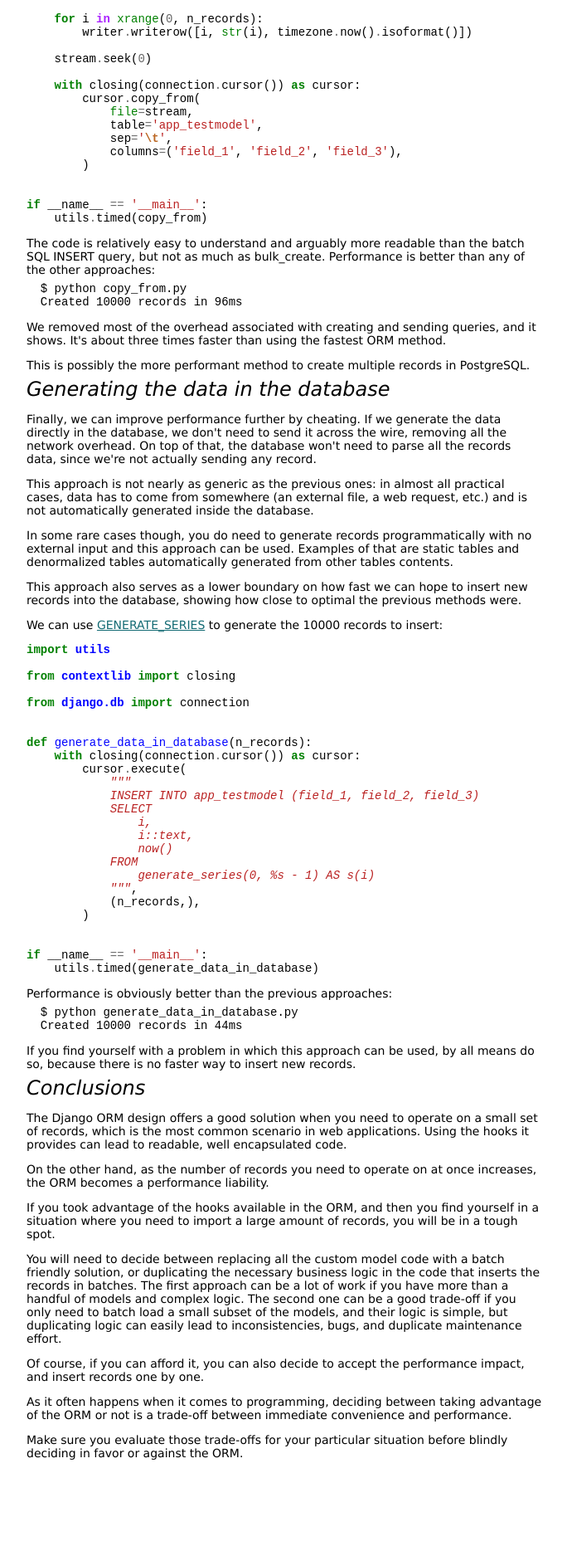
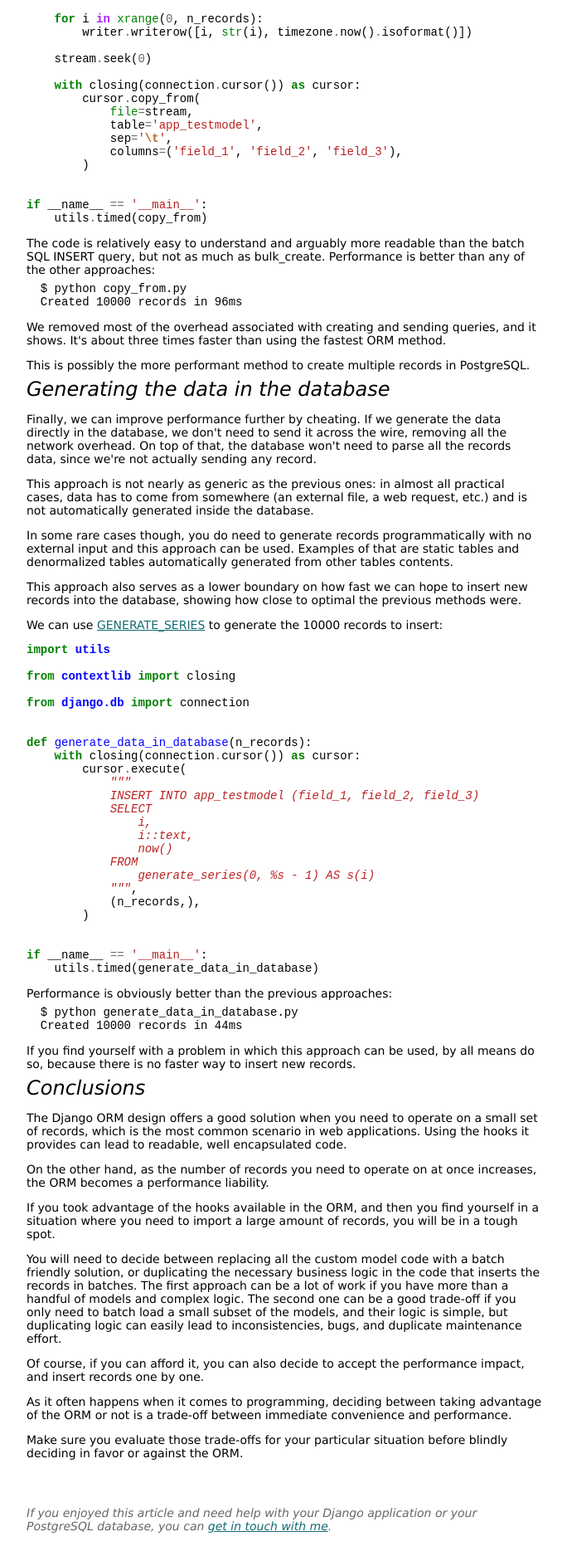
Before and after one commit to stefano/stefano.github.com, a Jekyll site: the page built from django-pg-bulk-insert.html, in a window 1280 px wide. Shown: the part 4428-6303 px from the top of the page at 83% size, without its empty margins (224-908 px from the left). Built offline with Jekyll 4.4.1, drawn with Linux system fonts in a browser that asks for light colours; before the commit the page ends 6215 px from its top, so only the background shows below that.

Commit message:
footnote

```diff
--- a/css/bulk_insert.css
+++ b/css/bulk_insert.css
@@ -73,3 +73,9 @@
 .content .highlight {
     margin-top: 1em;
 }
+
+.content p.footnote {
+    font-style: italic;
+    margin-top: 4em;
+    color: #666;
+}
--- a/django-pg-bulk-insert.html
+++ b/django-pg-bulk-insert.html
@@ -550,3 +550,10 @@ title: Stefano Dissegna - Bulk Inserts Performance with Django and PostgreSQL
   Make sure you evaluate those trade-offs for your particular situation
   before blindly deciding in favor or against the ORM.
 </p>
+
+<p class="footnote">
+  If you enjoyed this article and need help with your Django
+  application or your PostgreSQL database, you
+  can <a href="http://www.google.com/recaptcha/mailhide/d?k=012PG8mGc5ZCsOj6p_fYzL0A==&c=cStrpzYf4jqr4lQwk7m12UiBtm1fbDL19O3bp8U15Us=">get
+  in touch with me</a>.
+</p>
```
